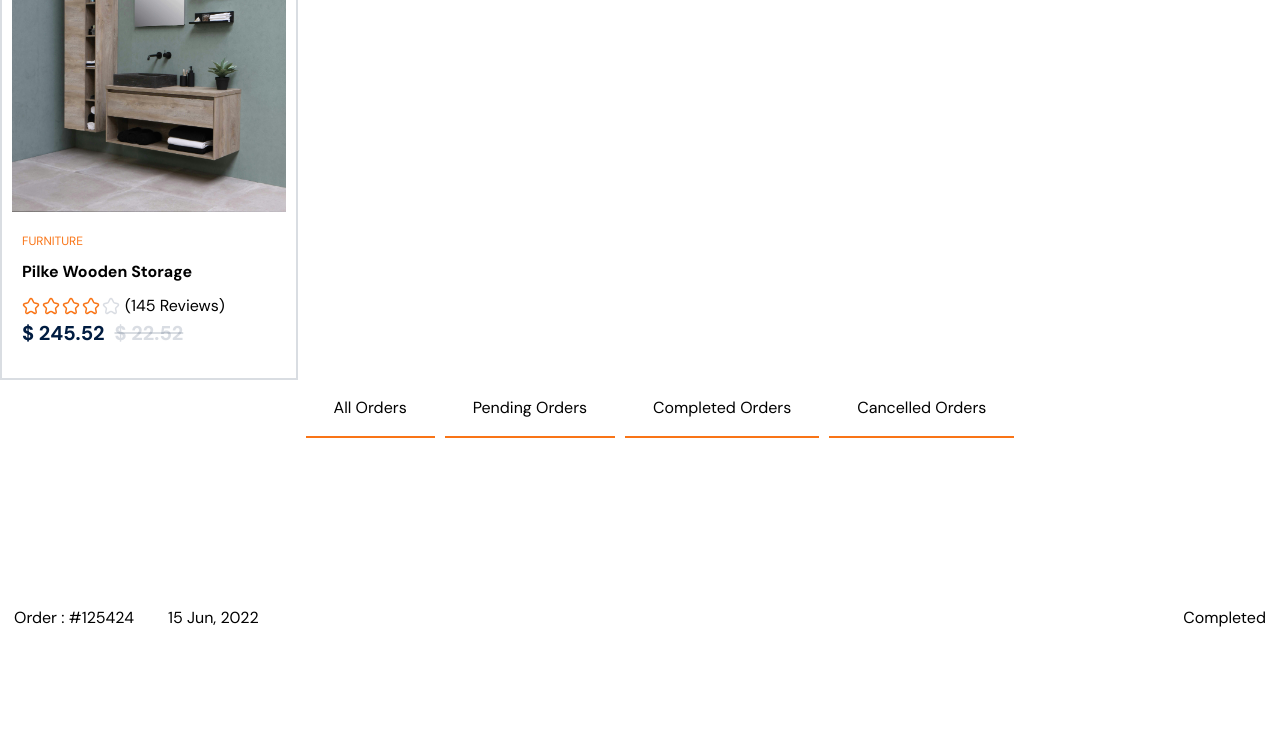
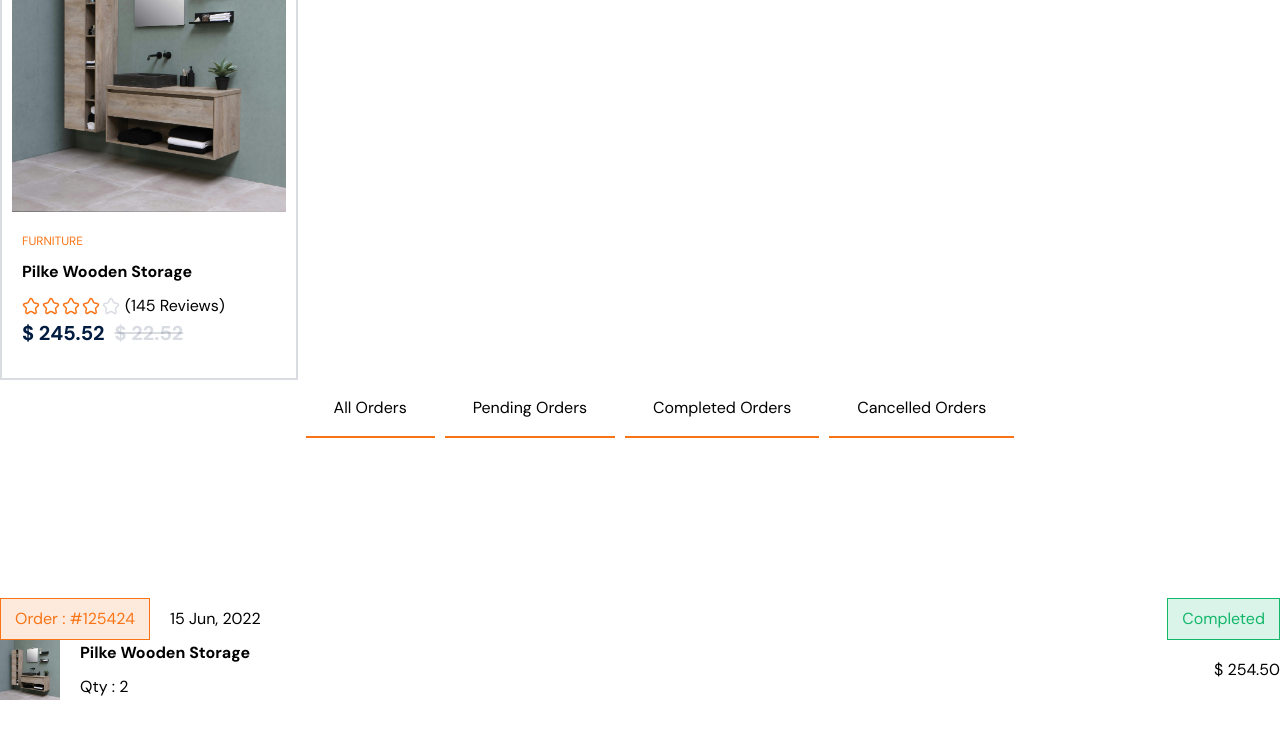
Before and after one commit to riddsep/ckart, a React (Vite) app: page / in a window 1280 px wide. Shown: the part 1258-1996 px from the top of the page. Built offline with nearby package versions, Linux system fonts and the light colour scheme.

Commit message:
feat(component): add order, product, rating

```diff
--- a/src/components/Chip.jsx
+++ b/src/components/Chip.jsx
@@ -1,18 +1,39 @@
 import styled, { css } from "styled-components";
 
-function Chip({ children, color }) {
-  return <Wrapper color={color}>{children}</Wrapper>;
+function Chip({ children, state }) {
+  return <Wrapper state={state}>{children}</Wrapper>;
 }
 
 const Wrapper = styled.p`
   padding: 8px 14px;
-  ${(props) =>
-    props.color &&
-    css`
-      border: 2px solid var(--clr-primary-100);
-      background-color: var(--clr-primary-5);
-      color: var(--clr-primary-100);
-    `}
+  ${(props) => {
+    switch (props.state) {
+      case "completed":
+        return css`
+          background-color: var(--clr-success-15);
+          color: var(--clr-success-100);
+          border: 1px solid var(--clr-success-100);
+        `;
+      case "pending":
+        return css`
+          background-color: var(--clr-warning-15);
+          color: var(--clr-warning-100);
+          border: 1px solid var(--clr-warning-100);
+        `;
+      case "canceled":
+        return css`
+          background-color: var(--clr-error-15);
+          color: var(--clr-error-100);
+          border: 1px solid var(--clr-error-100);
+        `;
+      default:
+        return css`
+          background-color: var(--clr-primary-15);
+          color: var(--clr-primary-100);
+          border: 1px solid var(--clr-primary-100);
+        `;
+    }
+  }}
 `;
 
 export default Chip;
--- a/src/features/Order/OrderItem.jsx
+++ b/src/features/Order/OrderItem.jsx
@@ -1,6 +1,7 @@
 import styled from "styled-components";
 import { MaxWidthWrapper } from "../../components/MaxWidthWrapper";
 import Chip from "../../components/Chip";
+import OrderProduct from "./OrderProduct";
 
 function OrderItem() {
   return (
@@ -10,8 +11,9 @@ function OrderItem() {
           <Chip>Order : #125424</Chip>
           <p>15 Jun, 2022</p>
         </Queu>
-        <Chip>Completed</Chip>
+        <Chip state={"completed"}>Completed</Chip>
       </Head>
+      <OrderProduct />
     </Wrapper>
   );
 }
--- /dev/null
+++ b/src/features/Order/OrderProduct.jsx
@@ -0,0 +1,42 @@
+import styled from "styled-components";
+
+function OrderProduct() {
+  return (
+    <Wrapper>
+      <Content>
+        <Thumbnail src="images/image-2.jpg" alt="" />
+        <Description>
+          <Title>Pilke Wooden Storage</Title>
+          <p>Qty : 2</p>
+        </Description>
+      </Content>
+      <p>$ 254.50</p>
+    </Wrapper>
+  );
+}
+
+const Wrapper = styled.div`
+  display: flex;
+  justify-content: space-between;
+  align-items: center;
+`;
+const Content = styled(Wrapper)`
+  gap: 20px;
+`;
+
+const Thumbnail = styled.img`
+  width: 60px;
+  height: 60px;
+  object-fit: cover;
+`;
+const Description = styled.div`
+  display: flex;
+  flex-direction: column;
+  gap: 10px;
+`;
+
+const Title = styled.h1`
+  font-size: 16px;
+`;
+
+export default OrderProduct;
```
Also changed, not shown: 1 other file (tests, documents, lock files or other folders).
